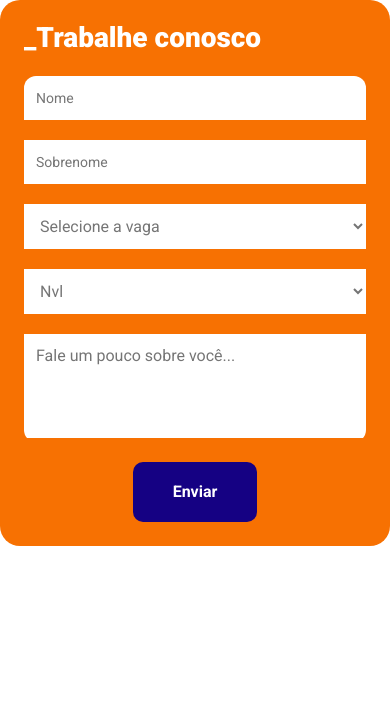
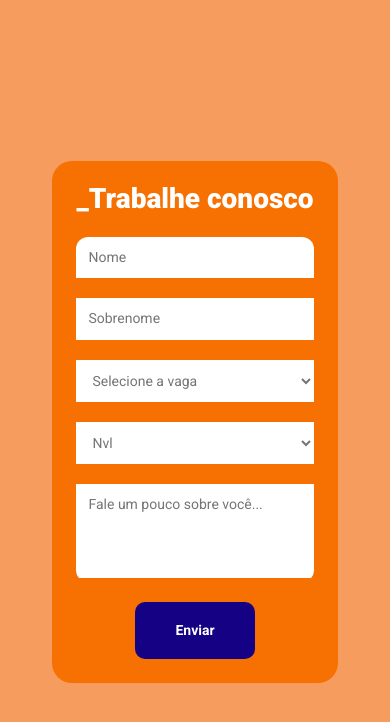
Before and after one commit to allangdasilva/challenge-angular-itau, an Angular app: page / in a window 390 px wide. Shown: the top 722 px of the page. Built offline with nearby package versions, Linux system fonts and the light colour scheme.

Commit message:
Correções na estilização

```diff
--- a/src/app/app.css
+++ b/src/app/app.css
@@ -0,0 +1,12 @@
+main {
+  width: 100%;
+  height: 100svh;
+
+  display: flex;
+  align-items: center;
+  justify-content: center;
+
+  padding: 20px;
+
+  background-color: var(--bg-color);
+}
--- a/src/app/app.html
+++ b/src/app/app.html
@@ -1,3 +1,5 @@
-<section>
-  <app-interview-form />
-</section>
+<main>
+  <section>
+    <app-interview-form />
+  </section>
+</main>
--- a/src/app/components/ui/form/button-submit/button-submit.css
+++ b/src/app/components/ui/form/button-submit/button-submit.css
@@ -1,8 +1,23 @@
 .button-submit {
   font-weight: 700;
   padding: 20px 40px;
+  outline: none;
+
   border: none;
   border-radius: 10px;
+
   color: var(--text-heading-light);
   background-color: var(--secondary-color);
+
+  cursor: pointer;
+  transition: 0.2s ease;
+
+  &:hover,
+  &:focus {
+    color: var(--primary-color);
+    background-color: var(--bg-light);
+  }
+  &:focus {
+    outline: 2px solid var(--bg-color);
+  }
 }
--- a/src/app/components/ui/form/input-field/input-field.css
+++ b/src/app/components/ui/form/input-field/input-field.css
@@ -3,6 +3,7 @@
   border: none;
   outline: none;
   color: var(--text-body);
+  transition: box-shadow 0.2s ease;
 
   &:focus {
     box-shadow: var(--form-fields-focus);
@@ -11,6 +12,6 @@
 .input-field::placeholder {
   font-family: 'Roboto', sans-serif;
   font-size: clamp(0.875rem, 2vw, 1rem);
-  line-height: 1;
+  line-height: 1.25;
   color: var(--text-placeholder);
 }
--- a/src/app/components/ui/form/select-field/select-field.css
+++ b/src/app/components/ui/form/select-field/select-field.css
@@ -4,18 +4,18 @@
   outline: none;
   background-color: var(--bg-light);
   color: var(--text-body);
+  transition: box-shadow 0.2s ease;
 
   &:focus {
     box-shadow: var(--form-fields-focus);
   }
 }
 option {
-  font-family: 'Roboto', sans-serif;
-  font-size: clamp(0.875rem, 2vw, 1rem);
-  line-height: 1;
   color: var(--text-body);
 }
 .select-field:invalid,
 option:disabled {
+  font-size: clamp(0.875rem, 2vw, 1rem);
+  line-height: 1.25;
   color: var(--text-placeholder);
 }
--- a/src/app/components/ui/form/select-field/select-field.html
+++ b/src/app/components/ui/form/select-field/select-field.html
@@ -3,6 +3,6 @@
   <option value="" disabled selected>{{ placeholder() }}</option>
 
   @for (value of values(); track $index) {
-  <option [value]="value | lowercase">{{ value }}</option>
+  <option class="font-body" [value]="value | lowercase">{{ value }}</option>
   }
 </select>
--- a/src/app/components/ui/form/textarea-field/textarea-field.css
+++ b/src/app/components/ui/form/textarea-field/textarea-field.css
@@ -5,8 +5,15 @@
   resize: none;
   margin: 0;
   color: var(--text-body);
+  transition: box-shadow 0.2s ease;
 
   &:focus {
     box-shadow: var(--form-fields-focus);
   }
 }
+.textarea-field::placeholder {
+  font-family: 'Roboto', sans-serif;
+  font-size: clamp(0.875rem, 2vw, 1rem);
+  line-height: 1.25;
+  color: var(--text-placeholder);
+}
--- a/src/styles.css
+++ b/src/styles.css
@@ -77,7 +77,7 @@ textarea {
 .font-body {
   font-family: 'Roboto', sans-serif;
   font-weight: 400;
-  font-size: 1rem;
+  font-size: clamp(0.875rem, 2vw, 1rem);
   line-height: 1.25;
 }
 .font-title {
```
